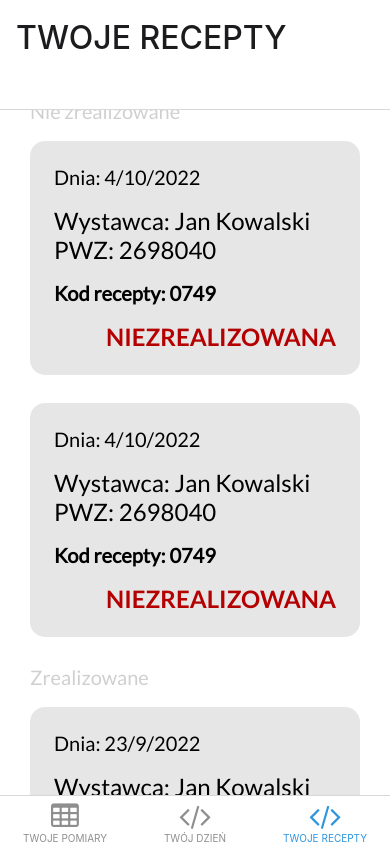
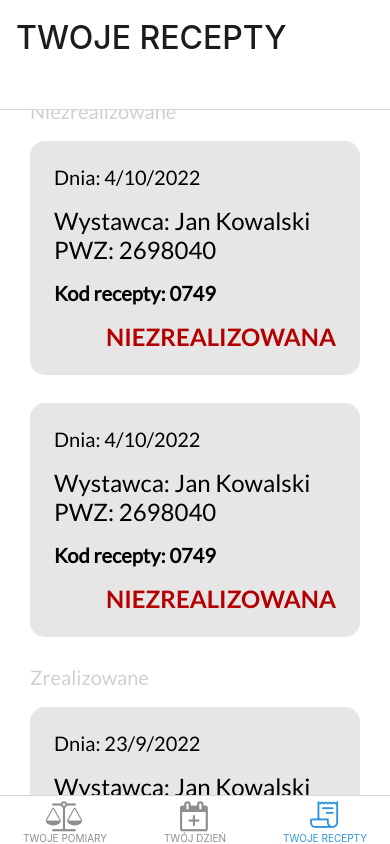
Before and after one commit to MA3CIN/HeartHero, a React Native app: screen /TwojeReceptyScreen in a window 390 px wide. Built offline with nearby package versions, Linux system fonts and the light colour scheme; what expo-linking would draw is missing.

Commit message:
Icons fix for nav + more

```diff
--- a/navigation/index.tsx
+++ b/navigation/index.tsx
@@ -4,6 +4,7 @@
  *
  */
 import { FontAwesome } from '@expo/vector-icons';
+import { Ionicons } from '@expo/vector-icons'
 import { createBottomTabNavigator } from '@react-navigation/bottom-tabs';
 import { NavigationContainer, DefaultTheme, DarkTheme } from '@react-navigation/native';
 import { createNativeStackNavigator } from '@react-navigation/native-stack';
@@ -76,7 +77,7 @@ function BottomTabNavigator() {
             fontSize: 32,
             marginTop: 10
           },
-          tabBarIcon: ({ color }) => <TabBarIcon name="table" color={color} />,
+          tabBarIcon: ({ color }) => <TabBarIcon name="balance-scale" color={color} />,
           headerRight: () => (
             <Pressable
               onPress={() => navigation.navigate('Modal')}
@@ -100,7 +101,7 @@ function BottomTabNavigator() {
         options={{
           title: 'TWÓJ DZIEŃ',
           header: () => <View style={{height: 50}}/>,
-          tabBarIcon: ({ color }) => <TabBarIcon name="code" color={color} />,
+          tabBarIcon: ({ color }) => <TabBarIcon name="calendar-plus-o" color={color} />,
         }}
       />
       <BottomTab.Screen
@@ -113,17 +114,9 @@ function BottomTabNavigator() {
             fontSize: 32,
             marginTop: 10
           },
-          tabBarIcon: ({ color }) => <TabBarIcon name="code" color={color} />,
+          tabBarIcon: ({ color }) => <Ionicons name="receipt-outline" style={{ marginBottom: -3 }} size={30} color={color} />,
         }}
       />
-      {/* <BottomTab.Screen
-        name="TabTwo"
-        component={TabTwoScreen}
-        options={{
-          title: 'Tab Two',
-          tabBarIcon: ({ color }) => <TabBarIcon name="code" color={color} />,
-        }}
-      /> */}
     </BottomTab.Navigator>
   );
 }
--- /dev/null
+++ b/screens/CzujnikPomiarScreen.tsx
@@ -0,0 +1,6 @@
+import React from 'react';
+import { View } from 'react-native';
+
+export default function CzujnikPomiarScreen() {
+    return <View></View>
+}
--- a/screens/TwojDzienScreen.tsx
+++ b/screens/TwojDzienScreen.tsx
@@ -94,7 +94,7 @@ export default function TwojDzienScreen() {
       <Text style={styles.title}>{`${getTextMonth(date.getMonth())} ${date.getFullYear()}`}</Text>
       <View style={styles.daysContainer}>
         {getDayData().map(dayData =>
-          <View style={[styles.singleDay, { opacity: dayData.day === `${date.getDate().toString().length === 1 ? "0" : ""}${date.getDate()}` ? 1 : 0.2 }]}>
+          <View key={`${dayData.day} ${dayData.weekDay}`} style={[styles.singleDay, { opacity: dayData.day === `${date.getDate().toString().length === 1 ? "0" : ""}${date.getDate()}` ? 1 : 0.2 }]}>
             <Text style={styles.bigText}>{dayData.day}</Text>
             <Text style={styles.smallText}>{dayData.weekDay}</Text>
           </View>
@@ -105,6 +105,7 @@ export default function TwojDzienScreen() {
         <Text style={styles.tag}>Leki</Text>
         {leki.map((lek, index) =>
           <Pressable
+            key={index}
             style={{ flexDirection: "row", alignItems: "center", marginBottom: 25, padding: 20, backgroundColor: colors.innerGrey, borderRadius: 15, opacity: lek.zaznaczone ? 0.4 : 1 }}
             onPress={() => {
               if (!lek.zaznaczone) {
@@ -130,6 +131,7 @@ export default function TwojDzienScreen() {
         <Text style={styles.tag}>Pomiary</Text>
         {pomiary.map((pomiar, index) =>
           <View
+            key={index}
             style={{ flexDirection: "row", alignItems: "center", marginBottom: 25, padding: 20, backgroundColor: colors.innerGrey, borderRadius: 15, opacity: pomiar.zaznaczone ? 0.4 : 1 }}
           >
             <Image source={pomiar.source}
--- a/screens/TwojePomiaryScreen.tsx
+++ b/screens/TwojePomiaryScreen.tsx
@@ -15,8 +15,8 @@ export default function TabOneScreen({ navigation }: RootTabScreenProps<'TwojePo
   return (
     <ScreenWrapper>
       {Pomiary.map((pomiar) =>
-        <Pressable onPress={() => OnPressFunction(pomiar)}>
-          <View key={pomiar.name} style={styles.pomiaryTile}>
+        <Pressable key={pomiar.name} onPress={() => OnPressFunction(pomiar)}>
+          <View style={styles.pomiaryTile}>
             <View style={styles.tileTextContainer}>
               <LatoText style={styles.textName}>{pomiar.name}</LatoText>
               <LatoText style={styles.textValue}>{pomiar.value}</LatoText>
--- a/screens/TwojeReceptyScreen.tsx
+++ b/screens/TwojeReceptyScreen.tsx
@@ -10,7 +10,7 @@ export default function TabTwoScreen() {
   const pageTitle = "TWOJE RECEPTY";
 
   const data: any = {
-    "Nie zrealizowane": [
+    "Niezrealizowane": [
       {
         timestamp: 1664889536000,
         wystawca: "Jan Kowalski",
@@ -18,7 +18,7 @@ export default function TabTwoScreen() {
         kod: "0749",
       },
       {
-        timestamp: 1664889536000,
+        timestamp: 1664889537000,
         wystawca: "Jan Kowalski",
         pwz: "2698040",
         kod: "0749",
@@ -54,7 +54,7 @@ export default function TabTwoScreen() {
           <LatoText style={styles.tag}>{key}</LatoText>
           {data[key].map((recipeType: any) => {
             const d = new Date(recipeType.timestamp);
-            return <View style={styles.recipeBox}>
+            return <View key={recipeType.timestamp} style={styles.recipeBox}>
               <LatoText style={styles.smallText}>{`Dnia: ${d.getDate() + '/' + (d.getMonth() + 1) + '/' + d.getFullYear()}`}</LatoText>
               <View style={styles.textContainer}>
                 <LatoText style={styles.bigText}>{`Wystawca: ${recipeType.wystawca}`}</LatoText>
```
Also changed, not shown: screens/ReczneWpisanieScreen.tsx (added).
